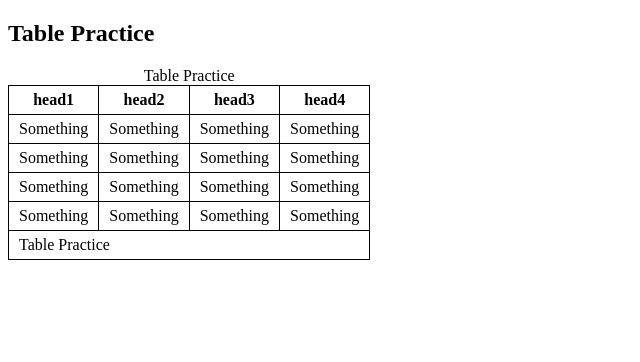
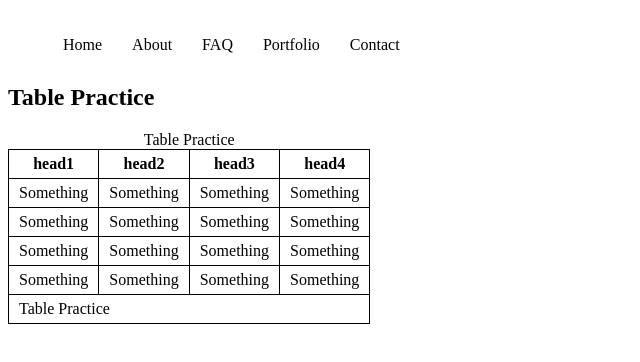
Before and after one commit to ghoribcoder/html, a plain HTML site: page table.html in a window 1280 px wide. Shown: the whole page, without its empty margins (0-640 px from the left). Drawn offline with Linux system fonts and the light colour scheme.

Commit message:
simple nav bar

```diff
--- a/table.html
+++ b/table.html
@@ -15,10 +15,37 @@
             border: 1px solid black;
             padding: 5px 10px;
         }
+        nav ul{
+            display: flex;
+        }
+        nav ul li{
+            list-style: none;
+            margin-top: 10px;
+            padding: 10px 15px;
+        }
+        nav ul li:hover{
+            background-color: rgb(87, 87, 87);
+        }
+        nav ul li a{
+            text-decoration: none;
+            color: black;
+        }
     </style>
 </head>
 <body>
-    <h2>Table Practice</h2>
+    <header>
+        <nav>
+            <ul>
+                <li><a href="home.html">Home</a></li>
+                <li><a href="about.html">About</a></li>
+                <li><a href="faq.html">FAQ</a></li>
+                <li><a href="portfolio.html">Portfolio</a></li>
+                <li><a href="contact.html">Contact</a></li>
+            </ul>
+        </nav>
+    </header>
+    <main>
+        <h2>Table Practice</h2>
     <table>
         <caption>Table Practice</caption>
         <thead>
@@ -62,5 +89,7 @@
             </tr>
         </tfoot>
     </table>
+    </main>
+
 </body>
 </html>
```
